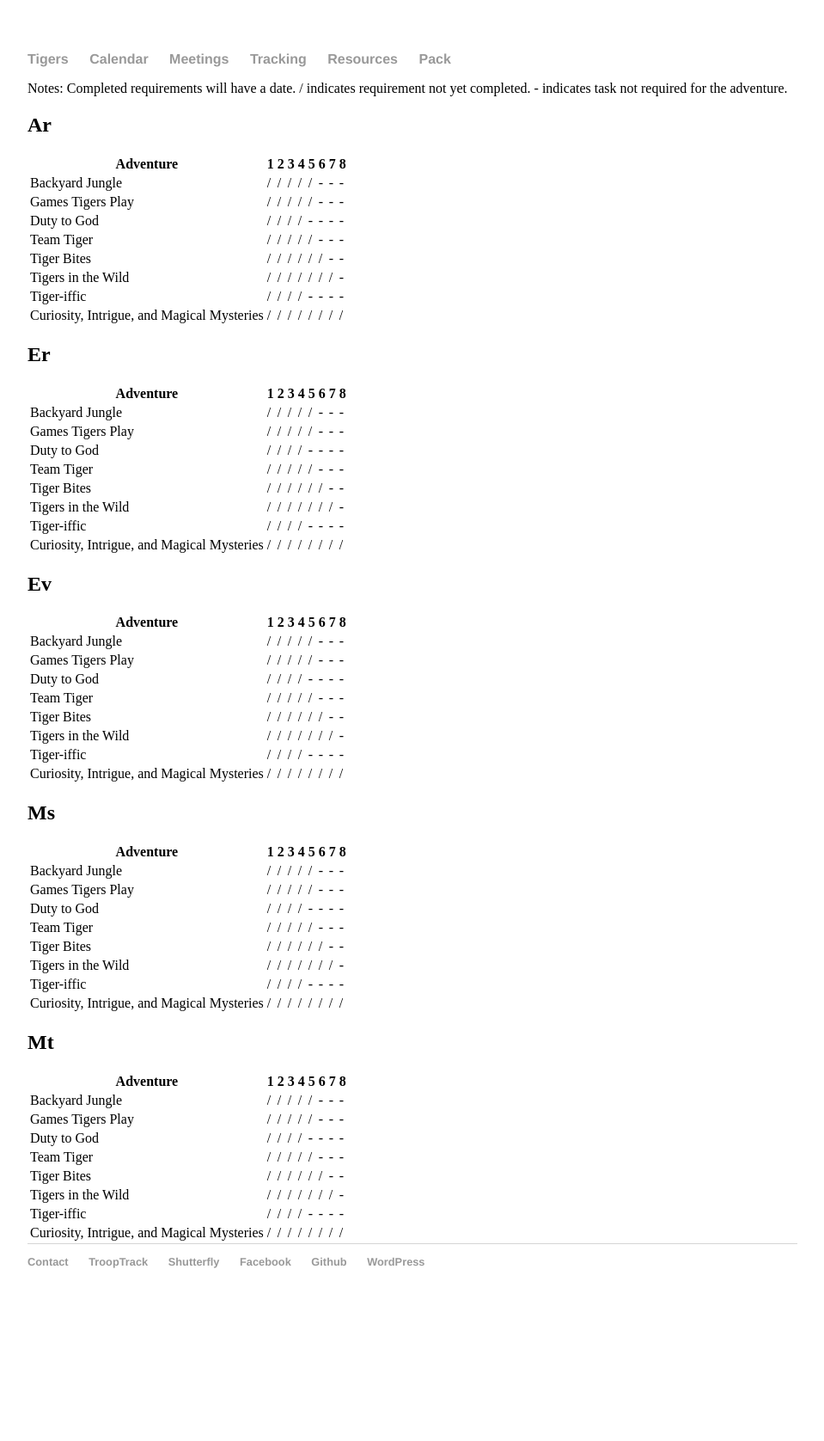
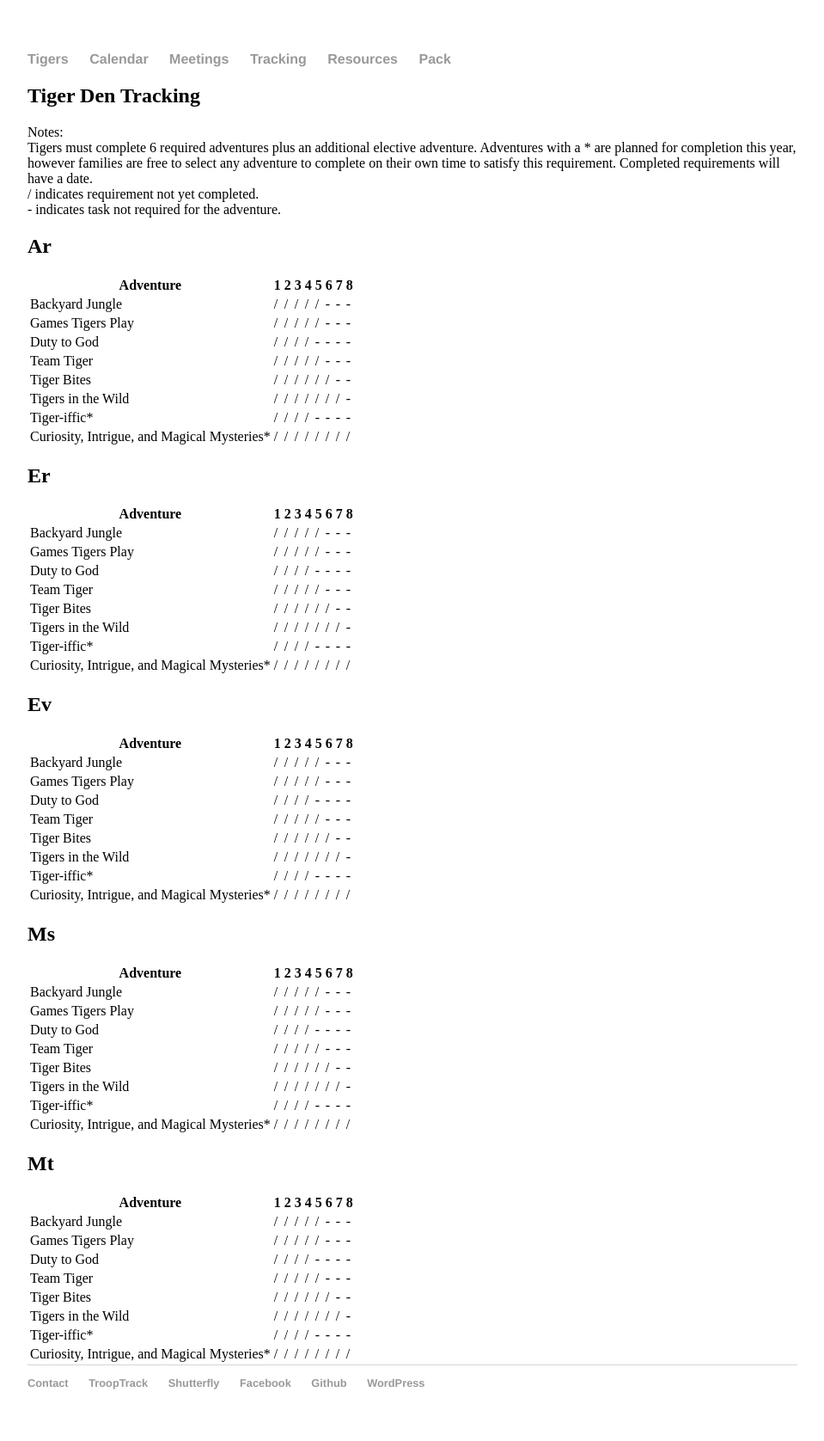
Before and after one commit to clare-pack818/clare-pack818.github.io, a Jekyll site: the page built from tigers/tracking/index.html, in a window 1280 px wide. Shown: the whole page at 86% size, without its empty margins (160-1119 px from the left). Built offline with Jekyll 4.4.1, drawn with Linux system fonts in a browser that asks for light colours; before the commit the page ends 1535 px from its top, so only the background shows below that.

Commit message:
Update index.html

```diff
--- a/tigers/tracking/index.html
+++ b/tigers/tracking/index.html
@@ -13,8 +13,8 @@ scouts:
     - [Team Tiger, /,/,/,/,/,-,-,-]
     - [Tiger Bites, /,/,/,/,/,/,-,-]
     - [Tigers in the Wild, /,/,/,/,/,/,/,-]
-    - [Tiger-iffic, /,/,/,/,-,-,-,-]
-    - ["Curiosity, Intrigue, and Magical Mysteries", /,/,/,/,/,/,/,/]
+    - [Tiger-iffic*, /,/,/,/,-,-,-,-]
+    - ["Curiosity, Intrigue, and Magical Mysteries*", /,/,/,/,/,/,/,/]
 
   - name: Er
     tasks:
@@ -24,8 +24,8 @@ scouts:
     - [Team Tiger, /,/,/,/,/,-,-,-]
     - [Tiger Bites, /,/,/,/,/,/,-,-]
     - [Tigers in the Wild, /,/,/,/,/,/,/,-]
-    - [Tiger-iffic, /,/,/,/,-,-,-,-]
-    - ["Curiosity, Intrigue, and Magical Mysteries", /,/,/,/,/,/,/,/]
+    - [Tiger-iffic*, /,/,/,/,-,-,-,-]
+    - ["Curiosity, Intrigue, and Magical Mysteries*", /,/,/,/,/,/,/,/]
 
   - name: Ev
     tasks:
@@ -35,8 +35,8 @@ scouts:
     - [Team Tiger, /,/,/,/,/,-,-,-]
     - [Tiger Bites, /,/,/,/,/,/,-,-]
     - [Tigers in the Wild, /,/,/,/,/,/,/,-]
-    - [Tiger-iffic, /,/,/,/,-,-,-,-]
-    - ["Curiosity, Intrigue, and Magical Mysteries", /,/,/,/,/,/,/,/]
+    - [Tiger-iffic*, /,/,/,/,-,-,-,-]
+    - ["Curiosity, Intrigue, and Magical Mysteries*", /,/,/,/,/,/,/,/]
 
   - name: Ms
     tasks:
@@ -46,8 +46,8 @@ scouts:
     - [Team Tiger, /,/,/,/,/,-,-,-]
     - [Tiger Bites, /,/,/,/,/,/,-,-]
     - [Tigers in the Wild, /,/,/,/,/,/,/,-]
-    - [Tiger-iffic, /,/,/,/,-,-,-,-]
-    - ["Curiosity, Intrigue, and Magical Mysteries", /,/,/,/,/,/,/,/]
+    - [Tiger-iffic*, /,/,/,/,-,-,-,-]
+    - ["Curiosity, Intrigue, and Magical Mysteries*", /,/,/,/,/,/,/,/]
 
   - name: Mt
     tasks:
@@ -57,15 +57,16 @@ scouts:
     - [Team Tiger, /,/,/,/,/,-,-,-]
     - [Tiger Bites, /,/,/,/,/,/,-,-]
     - [Tigers in the Wild, /,/,/,/,/,/,/,-]
-    - [Tiger-iffic, /,/,/,/,-,-,-,-]
-    - ["Curiosity, Intrigue, and Magical Mysteries", /,/,/,/,/,/,/,/]
+    - [Tiger-iffic*, /,/,/,/,-,-,-,-]
+    - ["Curiosity, Intrigue, and Magical Mysteries*", /,/,/,/,/,/,/,/]
 
 ---
-
-Notes:
-Completed requirements will have a date.
-/ indicates requirement not yet completed.
-- indicates task not required for the adventure.
+<h2>Tiger Den Tracking</h2>
+Notes:<br>
+Tigers must complete 6 required adventures plus an additional elective adventure.  Adventures with a * are planned for completion this year, however families are free to select any adventure to complete on their own time to satisfy this requirement.
+Completed requirements will have a date.<br>
+/ indicates requirement not yet completed.<br>
+- indicates task not required for the adventure.<br>
 
 {% for scout in page.scouts %}
 
```
